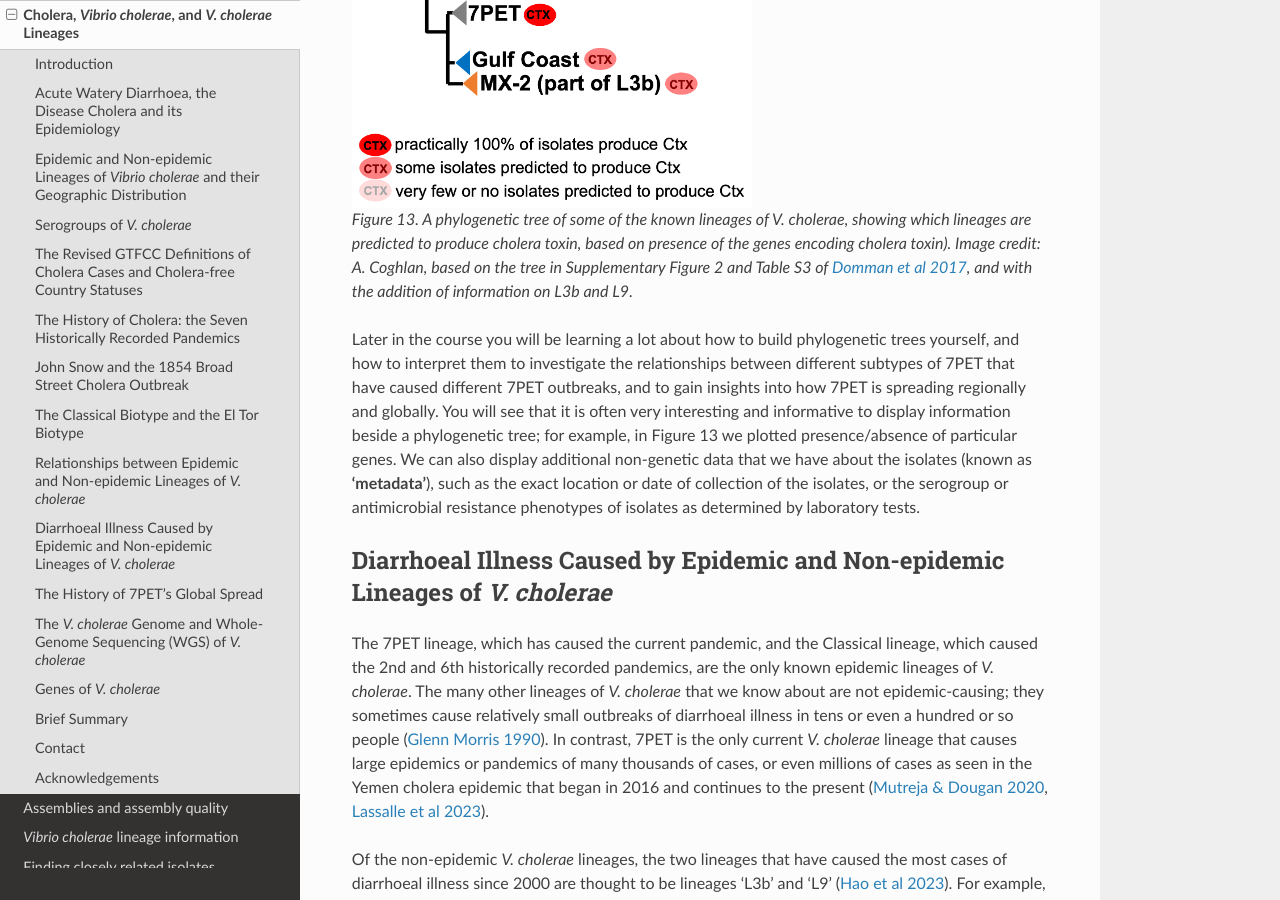
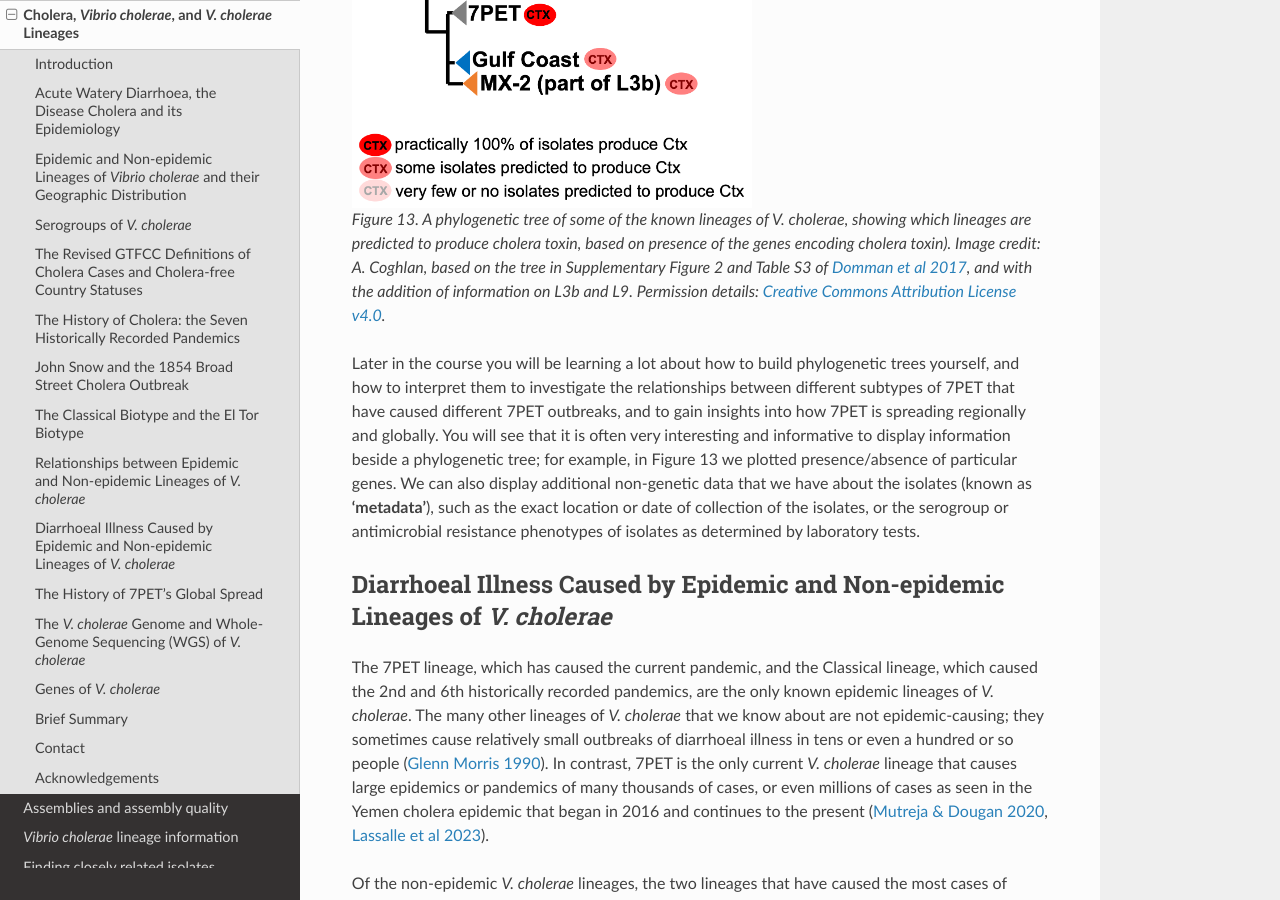
Before and after one commit to avrilcoghlan/cholerabook, a Sphinx documentation site: the page built from docs/source/vibriogenomes.rst, in a window 1280 px wide and 900 px high, scrolled down 13460 px. Built offline with Sphinx 7.4.7 and the Read the Docs theme 2.0.0, drawn with Linux system fonts in a browser that asks for light colours.

Commit message:
Update vibriogenomes.rst

```diff
--- a/docs/source/vibriogenomes.rst
+++ b/docs/source/vibriogenomes.rst
@@ -452,7 +452,7 @@ Practically 100% of 7PET isolates produce cholera toxin. Some isolates from non-
 .. figure:: Lineages.png
   :width: 400
 
-  Figure 13. A phylogenetic tree of some of the known lineages of *V. cholerae*, showing which lineages are predicted to produce cholera toxin, based on presence of the genes encoding cholera toxin). Image credit: A. Coghlan, based on the tree in Supplementary Figure 2 and Table S3 of `Domman et al 2017`_, and with the addition of information on L3b and L9.
+  Figure 13. A phylogenetic tree of some of the known lineages of *V. cholerae*, showing which lineages are predicted to produce cholera toxin, based on presence of the genes encoding cholera toxin). Image credit: A. Coghlan, based on the tree in Supplementary Figure 2 and Table S3 of `Domman et al 2017`_, and with the addition of information on L3b and L9. Permission details: `Creative Commons Attribution License v4.0`_.
 
 Later in the course you will be learning a lot about how to build phylogenetic trees yourself, and how to interpret
 them to investigate the relationships between different subtypes of 7PET that have caused different 7PET outbreaks, and to
```
